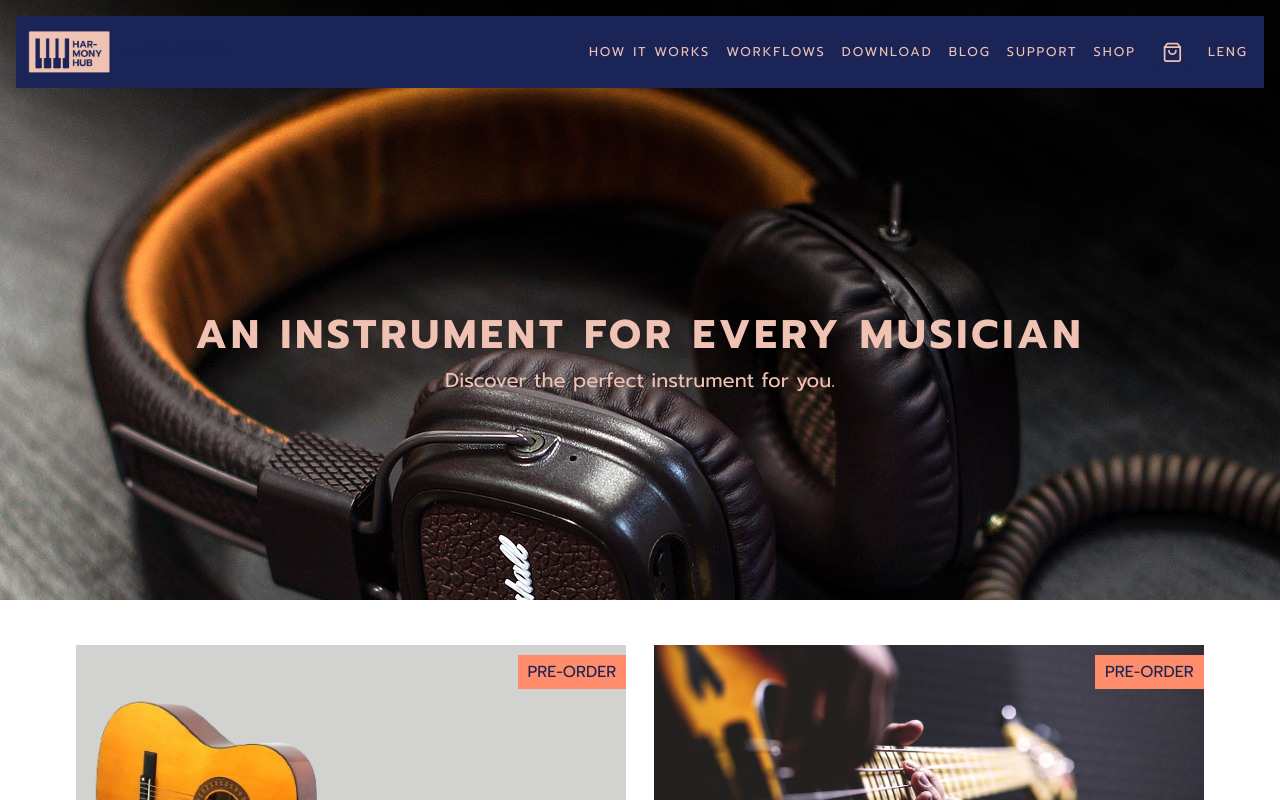
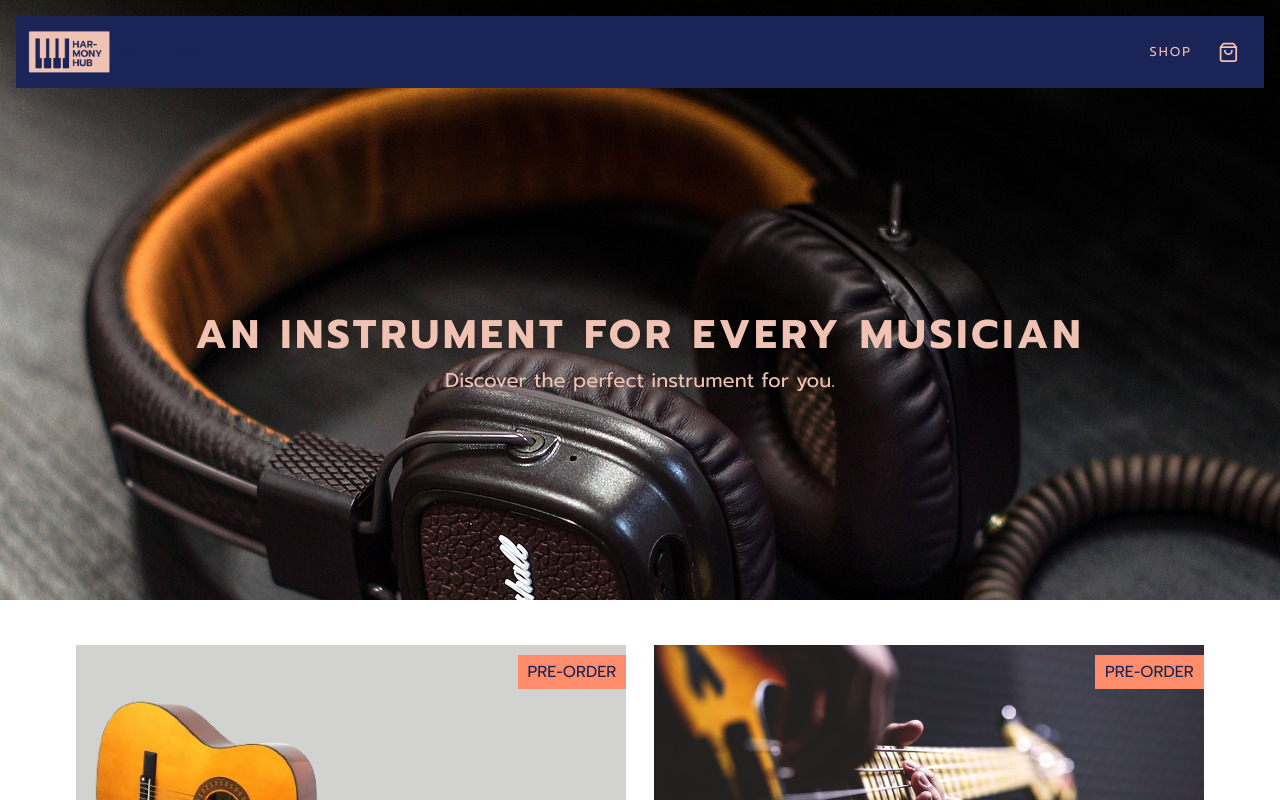
Before and after one commit to claudiooleite/monogram-project, a React (Create React App) app: page / in a window 1280 px wide. Shown: the top 800 px of the page. Built offline with nearby package versions, Linux system fonts and the light colour scheme.

Commit message:
unused nav links removed

```diff
--- a/src/components/common/Nav.jsx
+++ b/src/components/common/Nav.jsx
@@ -29,11 +29,6 @@ const Nav = ({ onOpen, productsRef }) => {
           <h1>Music Store</h1>
         </Link>
         <ul className="nav-links">
-          <li><Link to="/howitworks">How It Works</Link></li>
-          <li><Link to="/workflow">Workflows</Link></li>
-          <li><Link to="/download">Download</Link></li>
-          <li><Link to="/blog">Blog</Link></li>
-          <li><Link to="/support">Support</Link></li>
           <li><a href="/shop" onClick={handleShopClick}>Shop</a></li>
           <li className="basket-container">
             <IconButton
@@ -52,7 +47,6 @@ const Nav = ({ onOpen, productsRef }) => {
               </Badge>
             )}
           </li>
-          <li><Link to="/cleng">Leng</Link></li>
         </ul>
         <HamburgerMenu />
       </nav>
```
